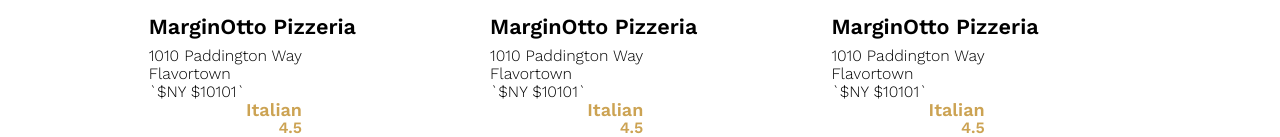
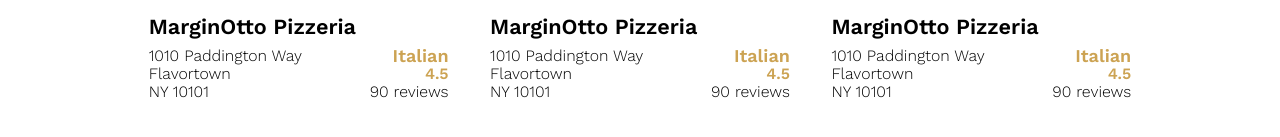
Before and after one commit to praneethgurram93/ravenous, a React (Create React App) app: page / in a window 1280 px wide. Shown: the part 629-766 px from the top of the page. Built offline with nearby package versions, Linux system fonts and the light colour scheme.

Commit message:
fix alignment issues in Business.js

```diff
--- a/src/components/Business/Business.js
+++ b/src/components/Business/Business.js
@@ -23,16 +23,14 @@ const Business = () => {
       <h2>{business.name}</h2>
       <div className="Business-information">
         <div className="Business-address">
-          <div className="Business-address">
           <p>{business.address}</p>
           <p>{business.city}</p>
-            <p>`${business.state}  ${business.zipCode}`</p>
+          <p>{`${business.state}  ${business.zipCode}`}</p>
         </div>
         <div className="Business-reviews">
           <h3>{business.category}</h3>
           <h3 className="rating">{business.rating}</h3>
-            <p>`${business.reviewCount}  reviews`</p>
-          </div>
+          <p>{`${business.reviewCount}  reviews`}</p>
         </div>
       </div>
     </div>
```
Lines whose indentation alone changed are shown as unchanged.
